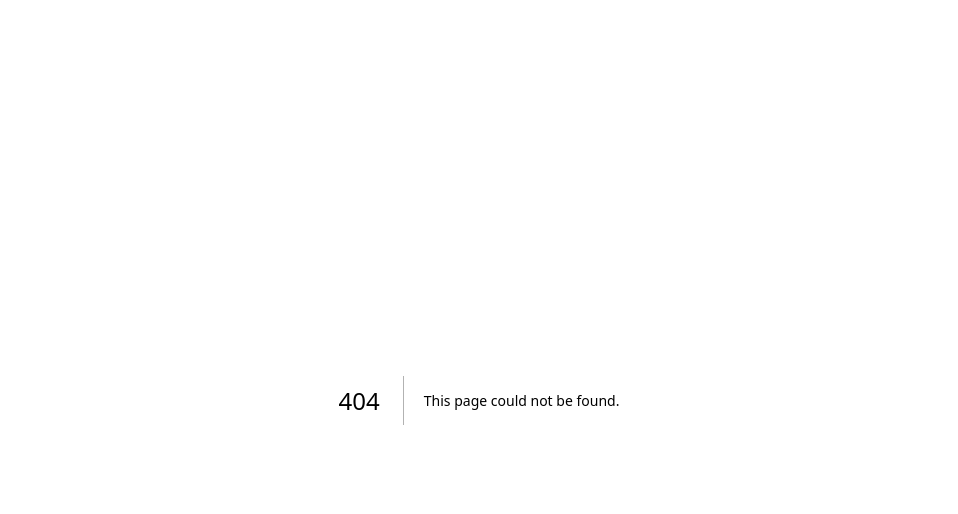
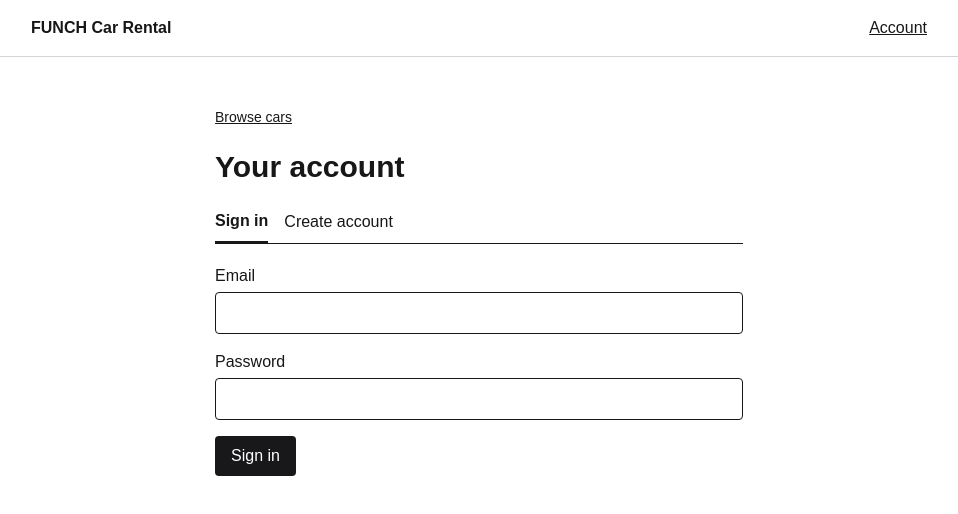
Before and after one commit to louiskub/funch-frontend, a Next.js app: page /account in a window 1280 px wide. Before the commit this address had no page. Shown: the top 514 px of the page, without its empty margins (161-1119 px from the left). Built offline with nearby package versions, Linux system fonts and the light colour scheme; no server answers.

Commit message:
feat: add customer account screens

```diff
--- /dev/null
+++ b/app/account/page.tsx
@@ -0,0 +1,74 @@
+"use client";
+
+import Link from "next/link";
+import { FormEvent, useEffect, useState } from "react";
+import { authenticate, currentUser, logout, updateProfile, User } from "../auth";
+
+type Mode = "login" | "register";
+
+export default function AccountPage() {
+  const [user, setUser] = useState<User | null>(null);
+  const [mode, setMode] = useState<Mode>("login");
+  const [status, setStatus] = useState("Checking your account…");
+  const [pending, setPending] = useState(false);
+
+  useEffect(() => {
+    currentUser().then((current) => { setUser(current); setStatus(""); }).catch(() => setStatus(""));
+  }, []);
+
+  async function signIn(event: FormEvent<HTMLFormElement>) {
+    event.preventDefault();
+    setPending(true); setStatus("");
+    const form = new FormData(event.currentTarget);
+    const data = Object.fromEntries([...form.entries()].map(([key, value]) => [key, String(value)]));
+    try {
+      const nextUser = await authenticate(mode, data);
+      setUser(nextUser); setStatus("Your account is ready.");
+    } catch (error) {
+      setStatus(error instanceof Error ? error.message : "Could not sign in.");
+    } finally { setPending(false); }
+  }
+
+  async function saveProfile(event: FormEvent<HTMLFormElement>) {
+    event.preventDefault();
+    setPending(true); setStatus("");
+    const form = new FormData(event.currentTarget);
+    try {
+      const nextUser = await updateProfile({ name: String(form.get("name")), email: String(form.get("email")), phone: String(form.get("phone")) });
+      setUser(nextUser); setStatus("Profile saved.");
+    } catch (error) {
+      setStatus(error instanceof Error ? error.message : "Could not save your profile.");
+    } finally { setPending(false); }
+  }
+
+  async function signOut() {
+    setPending(true);
+    try { await logout(); setUser(null); setStatus("You are signed out."); }
+    catch (error) { setStatus(error instanceof Error ? error.message : "Could not sign out."); }
+    finally { setPending(false); }
+  }
+
+  return <main className="mx-auto w-full max-w-xl flex-1 px-6 py-12">
+    <Link href="/" className="text-sm underline">Browse cars</Link>
+    <h1 className="mt-5 text-3xl font-semibold">Your account</h1>
+    {status && <p role="status" className="mt-4 rounded bg-zinc-100 p-3">{status}</p>}
+    {user ? <>
+      <p className="mt-3 text-sm text-zinc-700">Signed in as {user.email}</p>
+      <form onSubmit={saveProfile} className="mt-6 grid gap-4">
+        <label className="grid gap-1">Name<input className="rounded border p-2" name="name" required maxLength={120} defaultValue={user.name} /></label>
+        <label className="grid gap-1">Email<input className="rounded border p-2" name="email" type="email" required maxLength={254} defaultValue={user.email} /></label>
+        <label className="grid gap-1">Phone<input className="rounded border p-2" name="phone" required minLength={3} maxLength={40} defaultValue={user.phone} /></label>
+        <div className="flex gap-3"><button disabled={pending} className="rounded bg-zinc-900 px-4 py-2 text-white">Save profile</button><button type="button" disabled={pending} onClick={signOut} className="rounded border px-4 py-2">Sign out</button></div>
+      </form>
+    </> : <>
+      <div className="mt-6 flex gap-4 border-b"><button className={`pb-2 ${mode === "login" ? "border-b-2 border-zinc-900 font-semibold" : ""}`} onClick={() => { setMode("login"); setStatus(""); }}>Sign in</button><button className={`pb-2 ${mode === "register" ? "border-b-2 border-zinc-900 font-semibold" : ""}`} onClick={() => { setMode("register"); setStatus(""); }}>Create account</button></div>
+      <form onSubmit={signIn} className="mt-5 grid gap-4">
+        {mode === "register" && <label className="grid gap-1">Name<input className="rounded border p-2" name="name" required maxLength={120} /></label>}
+        <label className="grid gap-1">Email<input className="rounded border p-2" name="email" type="email" required maxLength={254} /></label>
+        <label className="grid gap-1">Password<input className="rounded border p-2" name="password" type="password" required minLength={mode === "register" ? 12 : 1} maxLength={128} /></label>
+        {mode === "register" && <label className="grid gap-1">Phone<input className="rounded border p-2" name="phone" required minLength={3} maxLength={40} /></label>}
+        <button disabled={pending} className="w-fit rounded bg-zinc-900 px-4 py-2 text-white">{mode === "login" ? "Sign in" : "Create account"}</button>
+      </form>
+    </>}
+  </main>;
+}
--- /dev/null
+++ b/app/auth.ts
@@ -0,0 +1,24 @@
+import { apiRequest } from "./catalog";
+
+export type User = { id: string; email: string; name: string; phone: string; role: "CUSTOMER" | "ADMIN"; isSuspended: boolean };
+
+function parseUser(value: unknown): User {
+  if (typeof value !== "object" || value === null || !("user" in value)) throw new Error("The API returned unexpected data.");
+  const user = value.user;
+  if (typeof user !== "object" || user === null || !("id" in user) || !("email" in user) || !("name" in user) || !("phone" in user) || !("role" in user) || !("isSuspended" in user)) throw new Error("The API returned unexpected data.");
+  if (typeof user.id !== "string" || typeof user.email !== "string" || typeof user.name !== "string" || typeof user.phone !== "string" || (user.role !== "CUSTOMER" && user.role !== "ADMIN") || typeof user.isSuspended !== "boolean") throw new Error("The API returned unexpected data.");
+  return { id: user.id, email: user.email, name: user.name, phone: user.phone, role: user.role, isSuspended: user.isSuspended };
+}
+
+export async function currentUser(): Promise<User> {
+  return parseUser(await apiRequest("/auth/me"));
+}
+export async function authenticate(action: "login" | "register", data: Record<string, string>): Promise<User> {
+  return parseUser(await apiRequest(`/auth/${action}`, { method: "POST", headers: { "Content-Type": "application/json" }, body: JSON.stringify(data) }));
+}
+export async function updateProfile(data: Pick<User, "name" | "email" | "phone">): Promise<User> {
+  return parseUser(await apiRequest("/auth/me", { method: "PATCH", headers: { "Content-Type": "application/json" }, body: JSON.stringify(data) }));
+}
+export async function logout(): Promise<void> {
+  await apiRequest("/auth/logout", { method: "POST" });
+}
--- a/app/catalog.ts
+++ b/app/catalog.ts
@@ -29,9 +29,17 @@ function offerFrom(value: unknown): Offer {
   };
 }
 export async function api<T>(path: string, parse: (value: unknown) => T, signal?: AbortSignal): Promise<T> {
-  const response = await fetch(`${apiBase}${path}`, { signal, cache: "no-store" });
-  if (!response.ok) throw new Error(`Catalog request failed (${response.status}).`);
-  return parse(await response.json());
+  return parse(await apiRequest(path, { signal }));
+}
+export async function apiRequest(path: string, init: RequestInit = {}): Promise<unknown> {
+  const response = await fetch(`${apiBase}${path}`, { ...init, credentials: "include", cache: "no-store" });
+  const value: unknown = await response.json().catch(() => null);
+  if (!response.ok) {
+    const body = typeof value === "object" && value !== null ? value : {};
+    const message = "message" in body && typeof body.message === "string" ? body.message : `Request failed (${response.status}).`;
+    throw new Error(message);
+  }
+  return value;
 }
 export const parseCountries = (value: unknown): Country[] => {
   if (!Array.isArray(value)) throw new Error("The API returned unexpected data.");
--- a/app/layout.tsx
+++ b/app/layout.tsx
@@ -1,6 +1,7 @@
 import type { Metadata } from "next";
 import { Geist, Geist_Mono } from "next/font/google";
 import "./globals.css";
+import Link from "next/link";
 
 const geistSans = Geist({
   variable: "--font-geist-sans",
@@ -23,7 +24,10 @@ export default function RootLayout({ children }: { children: React.ReactNode })
       lang="en"
       className={`${geistSans.variable} ${geistMono.variable} h-full antialiased`}
     >
-      <body className="min-h-full flex flex-col">{children}</body>
+      <body className="min-h-full flex flex-col">
+        <header className="border-b border-zinc-300 px-6 py-4"><nav className="mx-auto flex w-full max-w-4xl justify-between" aria-label="Main navigation"><Link href="/" className="font-semibold">FUNCH Car Rental</Link><Link href="/account" className="underline">Account</Link></nav></header>
+        {children}
+      </body>
     </html>
   );
 }
```
